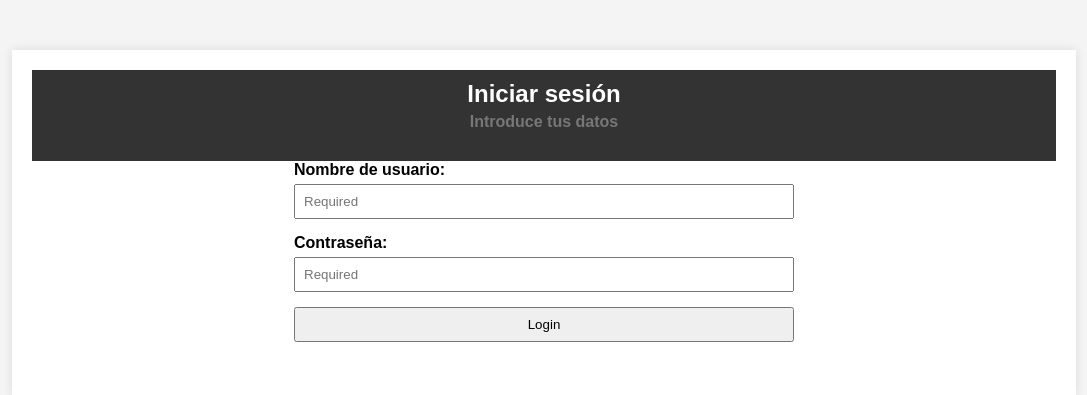
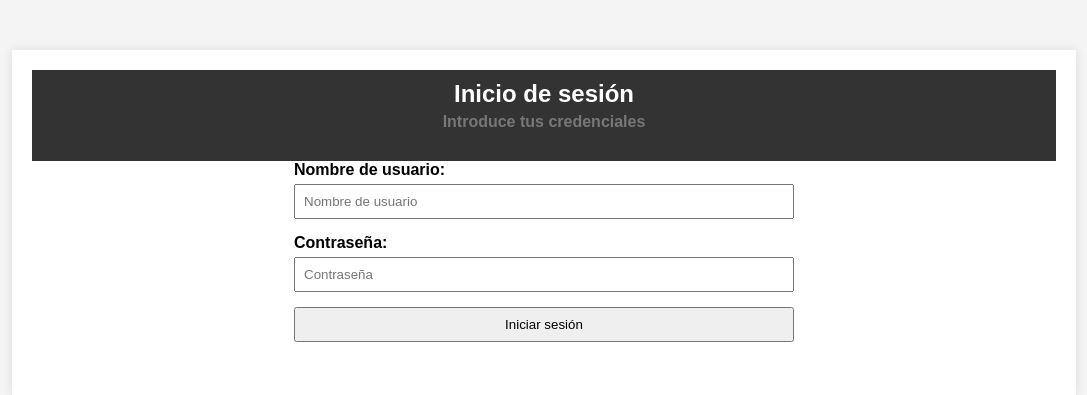
Before and after one commit to lucantdel/decide, a Django app: page /authentication/ in a window 1280 px wide. Shown: the top 395 px of the page, without its empty margins (96-1183 px from the left). Run offline with Django 3.2, Linux system fonts and the light colour scheme.

Commit message:
feat: Login actualizado #22
No reconoce las credenciales de los usuarios previamente registrados aún

```diff
--- a/decide/authentication/templates/login.html
+++ b/decide/authentication/templates/login.html
@@ -89,52 +89,37 @@
 
       <div id="container">
 
-
         <div id="header">
           <div id="branding">
-
-              <h1 id="site-name">Iniciar sesión</h1>
-              <h4>Introduce tus datos</h4>
-
+            <h1 id="site-name">Inicio de sesión</h1>
+            <h4>Introduce tus credenciales</h4>
+          </div>
         </div>
 
-        </div>
         <div class="main" id="main">
-
           <div class="content">
             <div id="content" class="colM">
 
-            <div id="content-main">
+              {% if error_message %}
+              <p class="error">{{ error_message }}</p>
+              {% endif %}
 
-            {% if error_messages %}
-            <ul class="errorlist">
-            {% for error in error_messages %}
-              <li>{{ error }}</li>
-            {% endfor %}
-            </ul>
-            {% endif %}
-            <form action="/census/" method="post" id="login-form"><input type="hidden" name="csrfmiddlewaretoken" value="5MvOBWwyGwFgUzqrLCsbLtVkIe5W9ayiw5S34O3tYzNeIjZYRZGxdwt64cuUPM0g">
+              <form action="/authentication/" method="post" id="login-form">
+                <input type="hidden" name="csrfmiddlewaretoken" value="5MvOBWwyGwFgUzqrLCsbLtVkIe5W9ayiw5S34O3tYzNeIjZYRZGxdwt64cuUPM0g">
+
                 <div class="form-row">
-
                   <label for="id_username" class="required">Nombre de usuario:</label>
-                <input type="text" name="username" placeholder="Required" autocapitalize="none" maxlength="150" required="" id="id_username">
-              </div>
-              <div class="form-row">
-
-                <label for="id_password" class="required">Contraseña:</label>
-                <input type="password" name="password" placeholder="Required" autocomplete="current-password" required="" id="id_password">
+                  <input type="text" name="username" placeholder="Nombre de usuario" autocapitalize="none" maxlength="150" required="" id="id_username">
                 </div>
 
-              {% if login_success %}
+                <div class="form-row">
+                  <label for="id_password" class="required">Contraseña:</label>
+                  <input type="password" name="password" placeholder="Contraseña" autocomplete="current-password" required="" id="id_password">
+                </div>
+
                 <div class="submit-row">
-                <p class="success">{{login_success}}</p>
+                  <input type="submit" value="Iniciar sesión">
                 </div>
-              {% endif %}
-              {% if not login_success %}
-              <div class="submit-row">
-                <input type="submit" value="Login">
-              </div>
-              {% endif %}
               </form>
 
             </div>
@@ -144,6 +129,5 @@
           <div id="footer"></div>
         </div>
       </div>
-    </div>
 
   </body>
--- a/decide/authentication/urls.py
+++ b/decide/authentication/urls.py
@@ -10,5 +10,5 @@ urlpatterns = [
     path('getuser/', GetUserView.as_view()),
     path('register/', RegisterView.as_view()),
     path("registrousuarios/", RegisterUserView.as_view()),
-    path('', LoginUserView.as_view(), name="login"),
+    path('', LoginUserView.as_view()),
     ]
--- a/decide/authentication/views.py
+++ b/decide/authentication/views.py
@@ -1,3 +1,4 @@
+from django.http import HttpResponse
 from django.urls import reverse
 from rest_framework.response import Response
 from rest_framework.status import (
@@ -87,17 +88,19 @@ class LoginUserView(APIView):
         return render(request, "login.html")
 
     def post(self, request):
-        username = request.data.get("username", "")
-        pwd = request.data.get("password", "")
+        username = request.POST.get("username", "")
+        password = request.POST.get("password", "")
 
-        if not username or not pwd:
-            return Response({}, status=HTTP_400_BAD_REQUEST)
+        if not username or not password:
+            return HttpResponse(status=400)
 
-        user = authenticate(request, username=username, password=pwd)
+        user = authenticate(request, username=username, password=password)
+        print(user)
 
         if user is not None:
             login(request, user)
-            login_success = "Ha iniciado sesión correctamente"
-            return render(request, '', {"login_success": login_success})
+            # Usuario autenticado con éxito.
+            return HttpResponse("Inicio de sesión exitoso")
         else:
-            return Response({}, status=HTTP_400_BAD_REQUEST)
+            # Usuario no autenticado.
+            return render(request, "login.html", {"error_message": "Credenciales incorrectas"})
```
Lines whose indentation alone changed are shown as unchanged.
